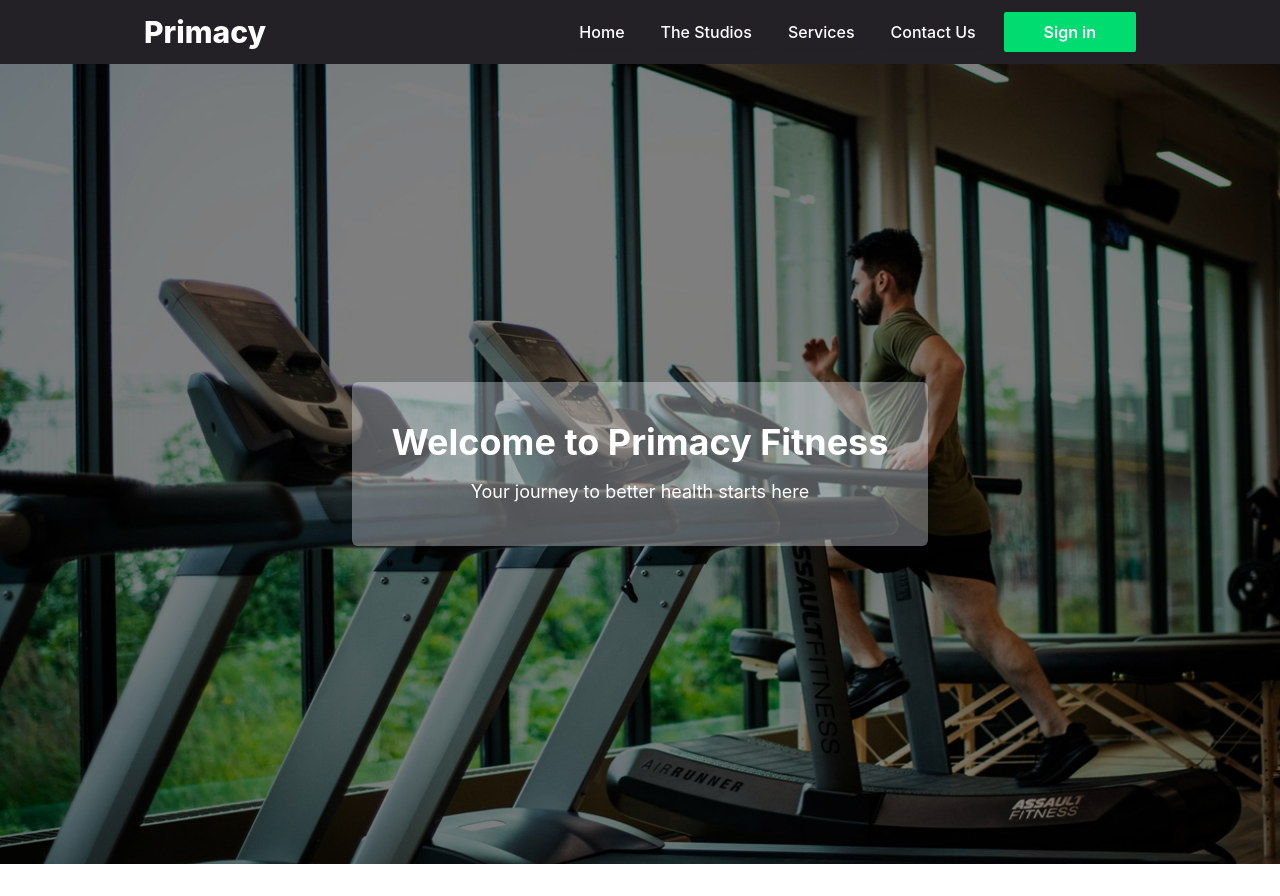
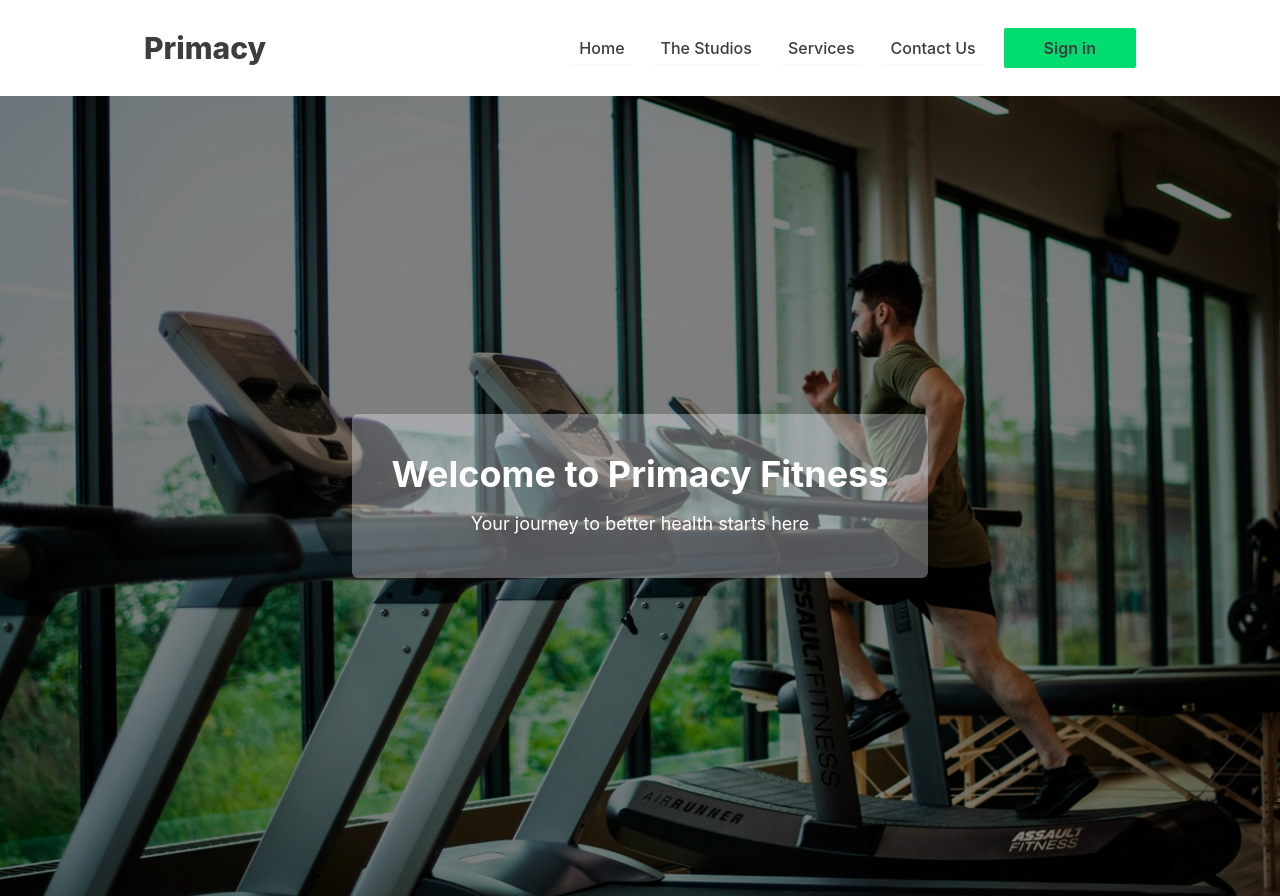
Before and after one commit to ArnabTo/primacy, a React (Vite) app: page / in a window 1280 px wide. Before the commit the page ends 864 px from the top, so only its background shows below. Built offline with nearby package versions, Linux system fonts and the light colour scheme.

Commit message:
updated navbar

```diff
--- a/src/component/Navbar.jsx
+++ b/src/component/Navbar.jsx
@@ -1,4 +1,4 @@
-import { Button, Dropdown} from "antd";
+import { Button, Dropdown } from "antd";
 import { useState } from "react";
 const Navbar = () => {
 
@@ -36,24 +36,25 @@ const Navbar = () => {
 
     return (
         // bg-[#feecdd]
-        <nav className="navbar bg-[#232125] shadow-lg">
-            <div className="navbar-container mx-5 lg:mx-20 xl:mx-36 py-3">
+        <nav className="navbar bg-[#ffffff] shadow-lg">
+            <div className="max-w-7xl mx-auto">
+                <div className="navbar-container mx-5 lg:mx-20 xl:mx-36 py-7">
                     {/* <!-- larger device navbar --> */}
                     <div className="hidden lg:block">
 
                         <div className="flex justify-between items-center gap-24 animate__animated animate__bounceIn">
                             <div className="nav-logo flex items-center gap-1 transition-all delay-75">
-                            <p className="sticky-item text-white text-3xl font-extrabold">Primacy</p>
+                                <p className="sticky-item text-textColor text-3xl font-extrabold">Primacy</p>
                             </div>
                             <div className="nav-menues">
                                 <ul className="flex justify-center items-center space-x-5">
                                     <li
                                         className="sticky-item cursor-pointer transition-all delay-75 hover:scale-105">
-                                    <a href="#features"><Button className="px-2 rounded-sm bg-transparent border-none text-white text-base font-medium">Home</Button></a>
+                                        <a href="#features"><Button className="px-2 rounded-sm bg-transparent border-none text-textColor text-base font-medium">Home</Button></a>
                                     </li>
                                     <li
                                         className="sticky-item cursor-pointer transition-all delay-75 hover:scale-105">
-                                    <a href="#features"><Button className="px-2 rounded-sm bg-transparent border-none text-white text-base font-medium">The Studios</Button></a>
+                                        <a href="#features"><Button className="px-2 rounded-sm bg-transparent border-none text-textColor text-base font-medium">The Studios</Button></a>
                                     </li>
                                     <li
                                         className="sticky-item text-base cursor-pointer transition-all delay-75 hover:scale-105">
@@ -64,17 +65,17 @@ const Navbar = () => {
                                             placement="bottom"
                                             arrow
                                         >
-                                        <Button className="px-2 rounded-sm bg-transparent border-none text-white text-base font-medium">Services</Button>
+                                            <Button className="px-2 rounded-sm bg-transparent border-none text-textColor text-base font-medium">Services</Button>
                                         </Dropdown>
                                     </li>
                                     <li
                                         className="sticky-item cursor-pointer transition-all delay-75 hover:scale-105">
-                                    <a href="#features"><Button className="px-2 rounded-sm bg-transparent border-none text-white text-base font-medium">Contact Us</Button></a>
+                                        <a href="#features"><Button className="px-2 rounded-sm bg-transparent border-none text-textColor text-base font-medium">Contact Us</Button></a>
                                     </li>
                                     <li
                                         className="sticky-item font-medium text-lg mr-12 cursor-pointer transition-all delay-75 hover:scale-105">
                                         <button
-                                        className="bg-[#01DC71] text-white px-10 py-2 rounded-sm text-base font-semibold hover:bg-white hover:text-[#12141D] transition-all delay-75">Sign
+                                            className="bg-btnBg text-textColor px-10 py-2 rounded-sm text-base font-semibold hover:bg-white hover:text-[#12141D] transition-all delay-75">Sign
                                             in
                                         </button>
                                     </li>
@@ -86,33 +87,33 @@ const Navbar = () => {
                     <div className="block lg:hidden">
                         <div className="flex justify-between">
                             <div className="nav-logo flex gap-1">
-                            <p className="sticky-item text-white text-base font-semibold">Primacy</p>
+                                <p className="sticky-item text-textColor text-base font-semibold">Primacy</p>
                             </div>
                             <div>
                                 <button onClick={toggleMenu} aria-label="Menu" className="menu-toggler text-black">
                                     <svg width="26" height="20" viewBox="0 0 26 20" fill="none"
                                         xmlns="http://www.w3.org/2000/svg">
-                                    <path d="M1 1H25" stroke="#FFFEFF" strokeWidth="1.5" strokeLinecap="round" />
-                                    <path d="M1 10H25" stroke="#FFFEFF" strokeWidth="1.5" strokeLinecap="round" />
-                                    <path d="M1 19H25" stroke="#FFFEFF" strokeWidth="1.5" strokeLinecap="round" />
+                                        <path d="M1 1H25" stroke="#00000" strokeWidth="1.5" strokeLinecap="round" />
+                                        <path d="M1 10H25" stroke="#00000" strokeWidth="1.5" strokeLinecap="round" />
+                                        <path d="M1 19H25" stroke="#00000" strokeWidth="1.5" strokeLinecap="round" />
                                     </svg>
                                 </button>
                                 <div
-                                className={`hamburger-menu flex flex-col gap-3 absolute top-14 right-1 w-full mx-auto rounded-md z-50 transition-all duration-300 ease-in-out transform ${isMenuOpen ? 'max-h-screen opacity-100 translate-y-0' : 'max-h-0 opacity-0 -translate-y-5'
+                                    className={`hamburger-menu flex flex-col gap-3 absolute top-24 right-1 w-full mx-auto rounded-md z-50 transition-all duration-300 ease-in-out transform ${isMenuOpen ? 'max-h-screen opacity-100 translate-y-0' : 'max-h-0 opacity-0 -translate-y-5'
                                         } overflow-hidden`}>
-                                <div className="bg-[#f8cd98] p-5 rounded-md">
+                                    <div className="bg-white p-5 rounded-md">
                                         <div className="nav-menues">
-                                        <ul className="flex flex-col justify-center items-center space-y-5">
+                                            <ul className="flex flex-col justify-center items-center space-y-10">
                                                 <li
                                                     className="w-full sticky-item cursor-pointer transition-all delay-75 hover:scale-105">
-                                                <a href="#features"><Button className="w-full bg-transparent border-none text-white text-base font-medium">Home</Button></a>
+                                                    <a href="#features"><Button className="w-full bg-transparent border-none text-textColor text-base font-medium">Home</Button></a>
                                                 </li>
                                                 <li
                                                     className="w-full sticky-item cursor-pointer transition-all delay-75 hover:scale-105">
-                                                <a href="#features"><Button className="w-full bg-transparent border-none text-white text-base font-medium">The Studios</Button></a>
+                                                    <a href="#features"><Button className="w-full bg-transparent border-none text-textColor text-base font-medium">The Studios</Button></a>
                                                 </li>
                                                 <li
-                                                className="w-full sticky-item text-white font-medium text-base cursor-pointer transition-all delay-75 hover:scale-105">
+                                                    className="w-full sticky-item text-textColor font-medium text-base cursor-pointer transition-all delay-75 hover:scale-105">
                                                     <Dropdown
                                                         menu={{
                                                             items,
@@ -120,21 +121,22 @@ const Navbar = () => {
                                                         placement="bottomCenter"
                                                         arrow
                                                     >
-                                                    <Button className="w-full bg-transparent border-none text-white text-base font-medium">Services</Button>
+                                                        <Button className="w-full bg-transparent border-none text-textColor text-base font-medium">Services</Button>
                                                     </Dropdown>
                                                 </li>
                                                 <li
                                                     className="w-full sticky-item cursor-pointer transition-all delay-75 hover:scale-105">
-                                                <a href="#features"><Button className="w-full bg-transparent border-none text-white text-base font-medium">Contact Us</Button></a>
+                                                    <a href="#features"><Button className="w-full bg-transparent border-none text-textColor text-base font-medium">Contact Us</Button></a>
                                                 </li>
                                                 <li
                                                     className="w-full sticky-item font-medium text-lg cursor-pointer transition-all delay-75">
                                                     <button
-                                                    className="bg-[#1D1F29] w-full text-white px-4 py-2 rounded-md text-base font-semibold hover:bg-white hover:text-[#12141D] transition-all delay-75">Sign
+                                                        className="bg-btnBg w-full text-textColor px-4 py-2 rounded-md text-base font-semibold hover:bg-white hover:text-[#12141D] transition-all delay-75">Sign
                                                         in
                                                     </button>
                                                 </li>
                                             </ul>
+                                        </div>
                                     </div>
                                 </div>
                             </div>
--- a/tailwind.config.js
+++ b/tailwind.config.js
@@ -11,7 +11,13 @@ export default {
         primaryColor : '#9DBA94',
         secondaryColor : '#AFAFAF',
         textColor: '#3D3D3D',
-        btnColor: '#1A265A'
+        btnColor: '#1A265A',
+
+
+
+        textClr: '#00000',
+        bgClr: '#ffffff',
+        btnBg: '#01DC71',
       }
     },
   },
```
Lines whose indentation alone changed are shown as unchanged.
